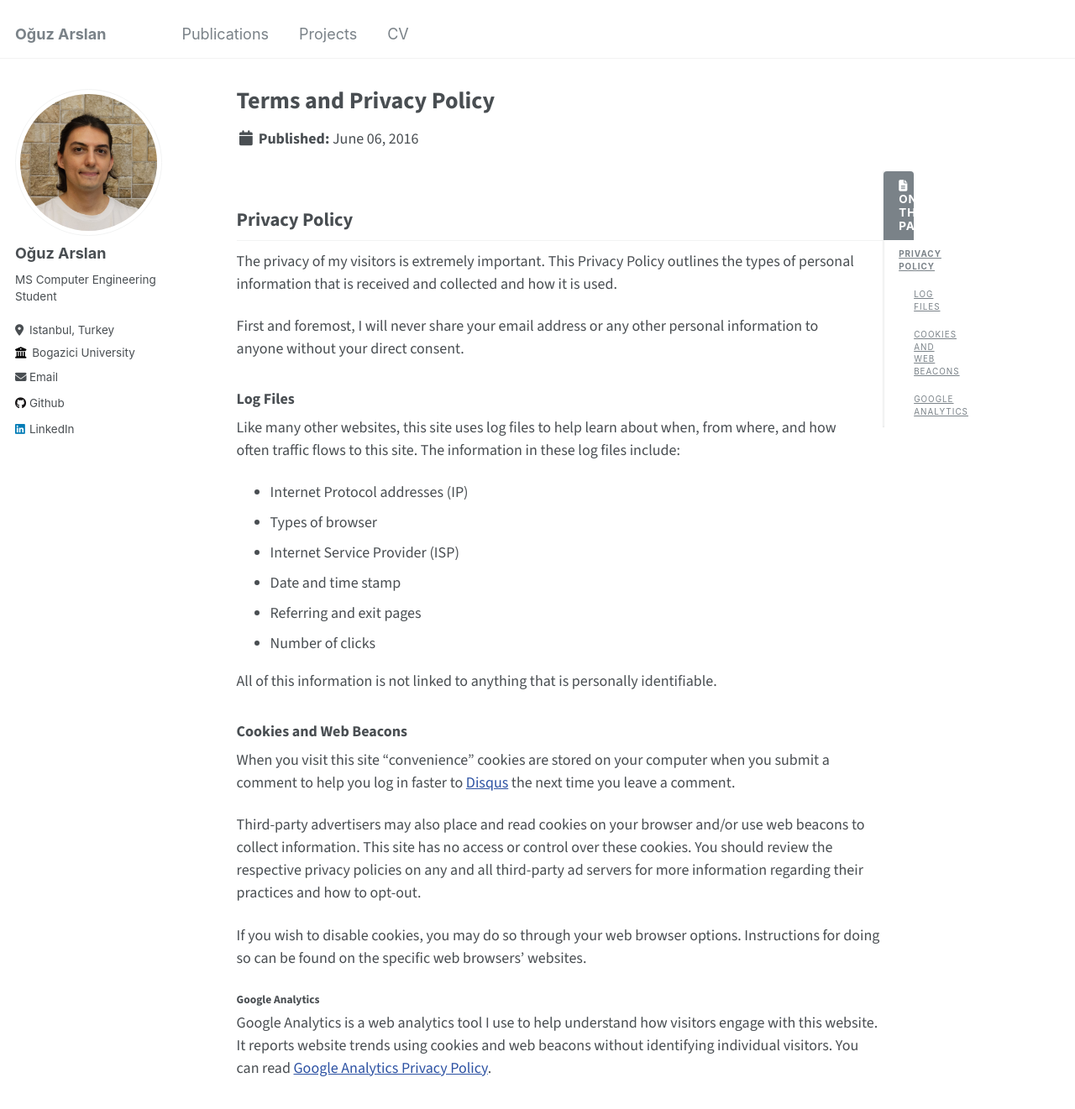
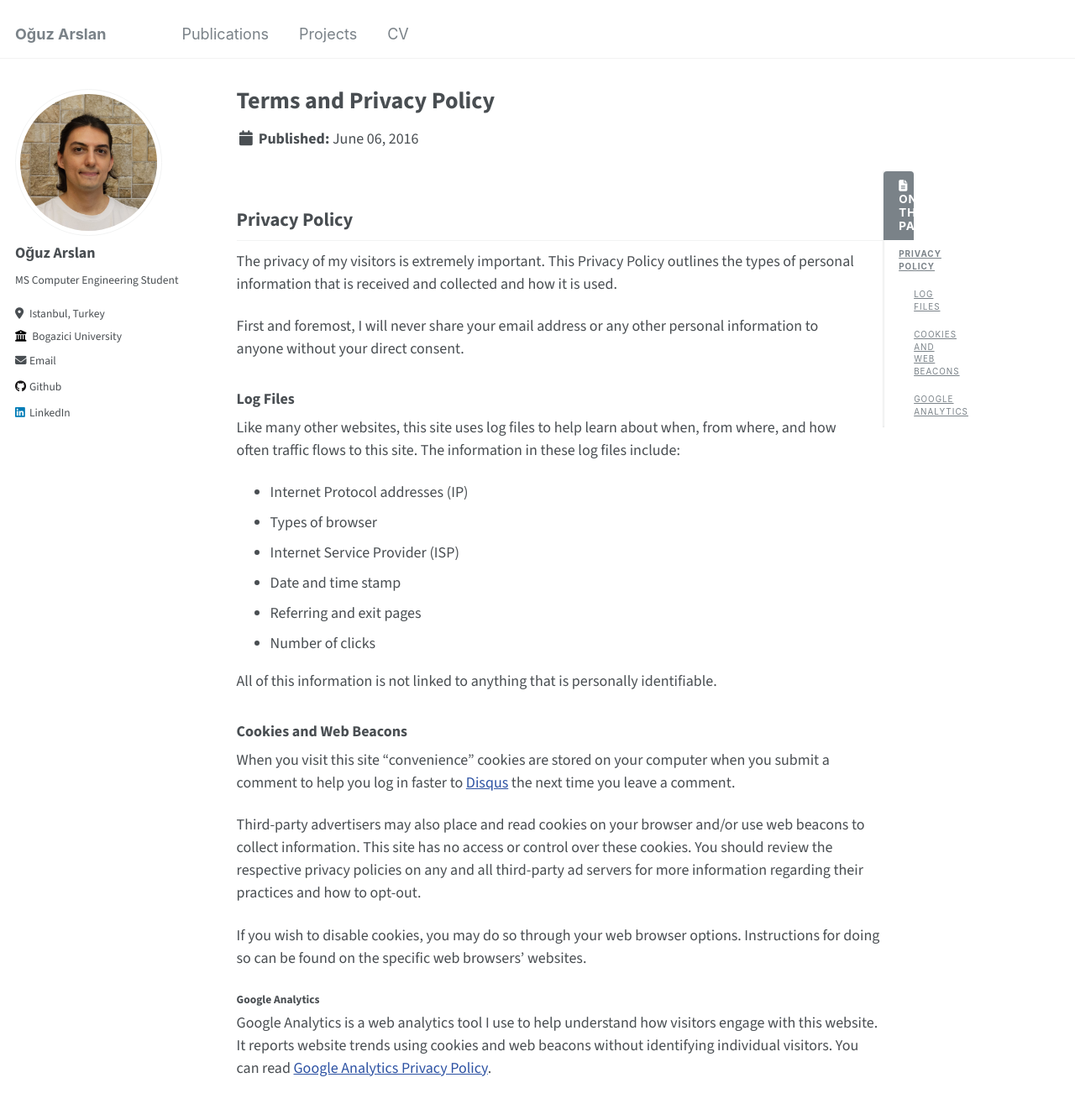
Before and after one commit to Boysle/boysle.github.io, a Jekyll site: the page built from _pages/terms.md, in a window 1280 px wide and 1400 px high. Shown: the top 1321 px of the window at 84% size. Built offline with Jekyll 4.4.1, drawn with Linux system fonts in a browser that asks for light colours.

Commit message:
Update _variables.scss force sans serif 3 to be the font everywhere

```diff
--- a/_sass/_variables.scss
+++ b/_sass/_variables.scss
@@ -165,3 +165,5 @@ $box-shadow                 : 0 1px 1px rgba(0, 0, 0, 0.125);
 $navicon-width              : 28px;
 $navicon-height             : 4px;
 $global-transition          : all 0.2s ease-in-out;
+
+$sans-serif: "Source Sans 3", sans-serif;
```
